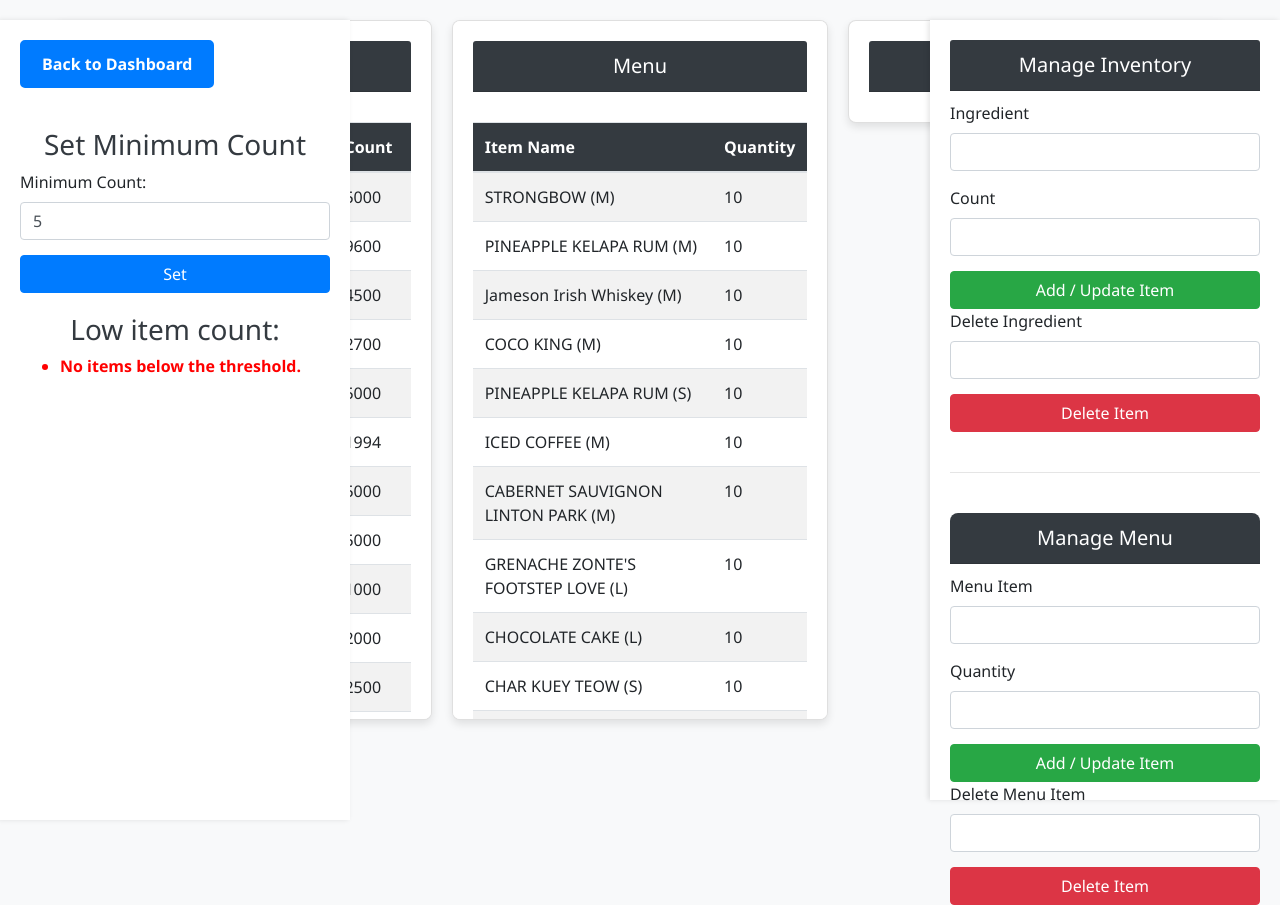
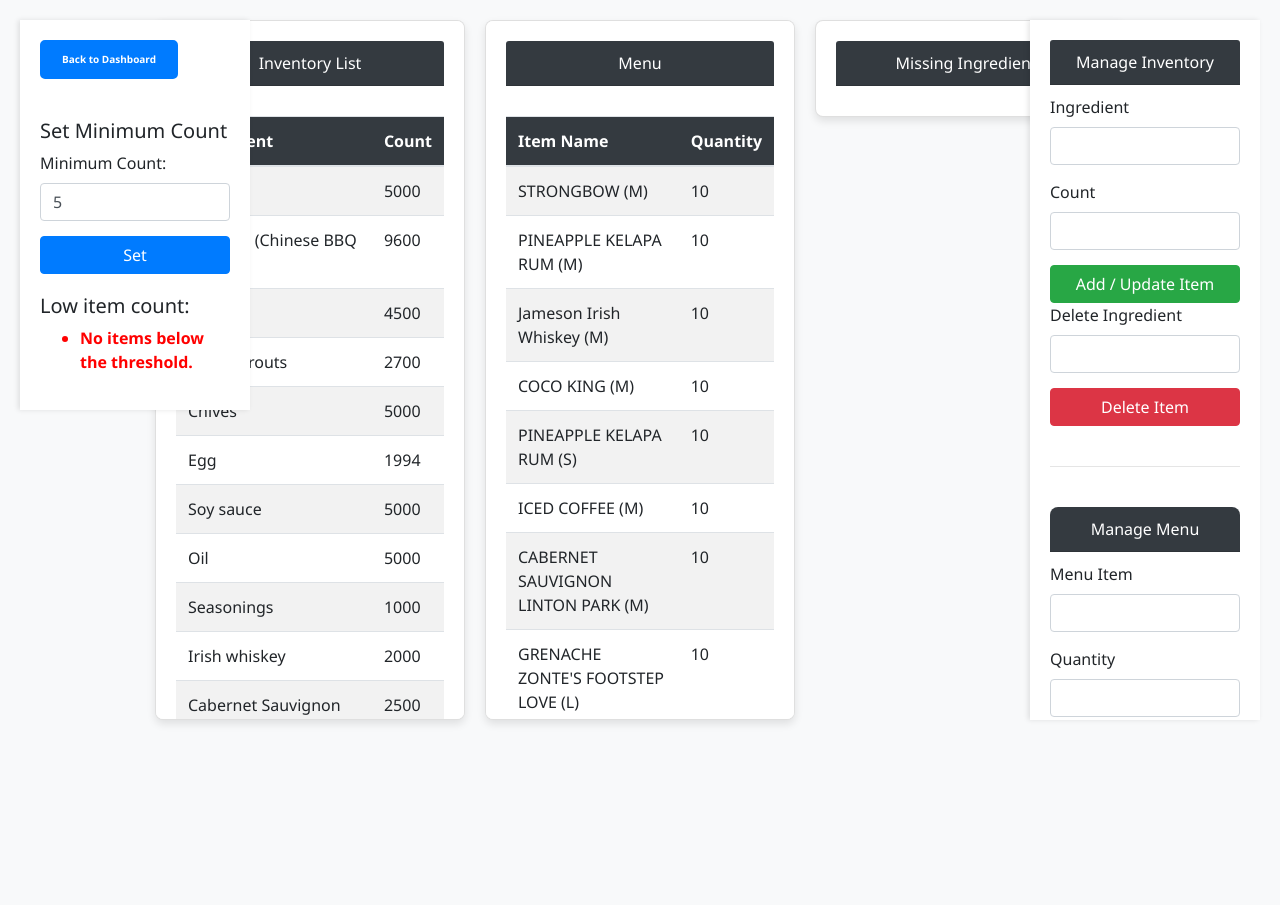
Before and after one commit to harshalbondre101/AIAOS-, a Flask app: page /inventory in a window 1280 px wide. After the commit the page ends 724 px from the top, so only its background shows below. Run offline with Flask 3, Linux system fonts and the light colour scheme; data that the repository does not hold is empty; some libraries are stand-ins or nearby versions.

Commit message:
Update inventory.html

```diff
--- a/app/templates/html/inventory.html
+++ b/app/templates/html/inventory.html
@@ -17,7 +17,7 @@
             justify-content: space-between;
             align-items: flex-start;
             flex-wrap: wrap;
-            max-width: 1200px;
+            max-width: 1000px;
             margin: 0 auto;
             gap: 20px;
         }
@@ -40,7 +40,7 @@
             border-top-left-radius: 8px;
             border-top-right-radius: 8px;
             margin-bottom: 10px;
-            font-size: 1.25rem;
+            font-size: 1rem;
             text-align: center;
         }
         h1, h2, h3 {
@@ -78,27 +78,27 @@
             color: #d9534f; /* Optional: Red color for unavailable items */
         }
         .sidebar {
-        position: absolute;
+        position: fixed; /* Changed to fixed position to keep it in view */
         top: 20px;
-        bottom: 0;
-        right: 0;
-        width: 350px;
+        right: 20px; /* Adjusted positioning */
+        width: 230px; /* Reduced width for sidebar */
         padding: 20px;
         background-color: #ffffff;
         box-shadow: -2px 0 5px rgba(0, 0, 0, 0.1);
+        overflow-y: auto;
+        height: 700px;
         }
+
         .sidebar2 {
-        position: absolute;
-        top: 20px;
-        bottom: 0;
-        left: 0;
-        height: 800px;
-        width: 350px;
-        padding: 20px;
-        background-color: #ffffff;
-        box-shadow: -2px 0 5px rgba(0, 0, 0, 0.1);
+            position: fixed; /* Changed to fixed position to keep it in view */
+            top: 20px;
+            left: 20px; /* Adjusted positioning */
+            width: 230px; /* Reduced width for sidebar */
+            padding: 20px;
+            background-color: #ffffff;
+            box-shadow: -2px 0 5px rgba(0, 0, 0, 0.1);
+        }
 
-        }
     #below-threshold-list {
         color: red;
         font-weight: bold;
@@ -106,7 +106,7 @@
     .btn-back {
     display: inline-block;
     padding: 10px 20px;
-    font-size: 16px;
+    font-size: 10px;
     font-weight: bold;
     text-align: center;
     text-decoration: none;
@@ -233,7 +233,7 @@
         <div >
             <a href="/" class="btn-back">Back to Dashboard</a>
             <div class="below-threshold">
-                <h3>Set Minimum Count</h3>
+                <h5>Set Minimum Count</h5>
                 <form id="min-count-form">
                     <div class="form-group">
                         <label for="min_count">Minimum Count:</label>
@@ -241,7 +241,7 @@
                     </div>
                     <button type="submit" class="btn btn-primary btn-block">Set</button>
                 </form>
-                <h3 style="margin-top: 20px;">Low item count:</h3>
+                <h5 style="margin-top: 20px;">Low item count:</h5>
                 <ul id="below-threshold-list">
                     <!-- Items below threshold will be listed here -->
                 </ul>
```
